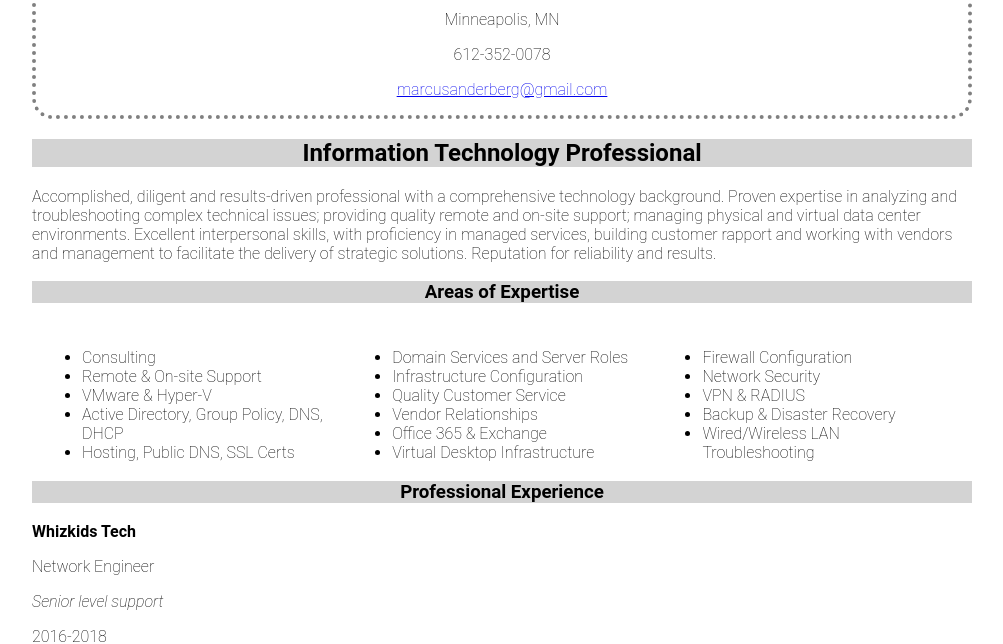
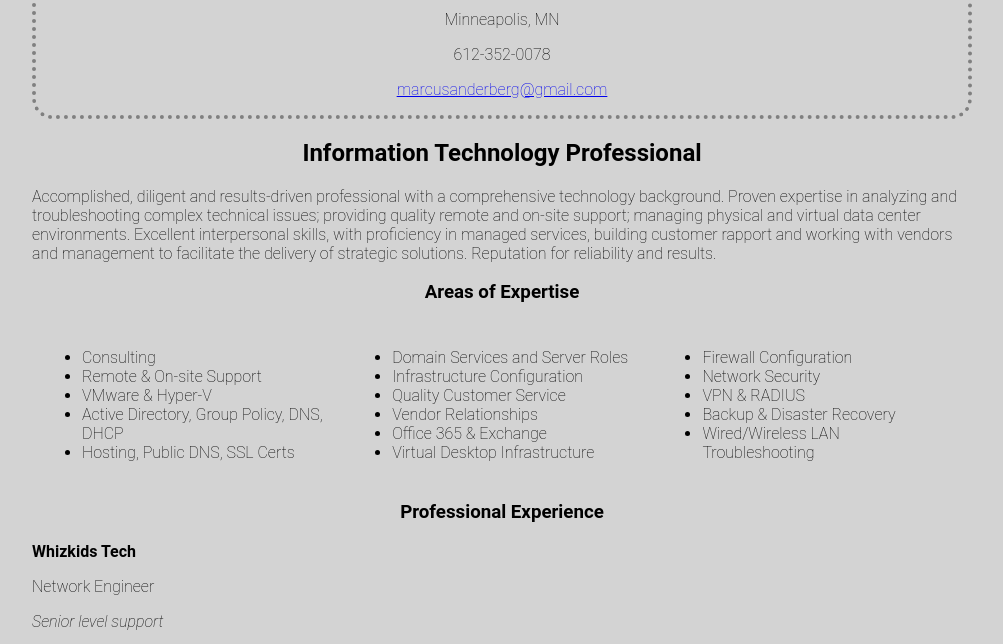
Before and after one commit to bazookalip/bazookalip.github.io, a plain HTML site: page index.html in a window 1280 px wide. Shown: the part 138-782 px from the top of the page, without its empty margins (138-1141 px from the left). Drawn offline with Linux system fonts and the light colour scheme.

Commit message:
Update style.css

```diff
--- a/style.css
+++ b/style.css
@@ -6,11 +6,14 @@ html, body {
   margin-right: 75px;
   margin-bottom: 10px;
   padding: 10px;
+
+
 }
 
 body {
   font-family: 'Roboto', sans-serif;
   font-weight: 100;
+  background-color:LightGray;
 }
 
 .name {
@@ -35,15 +38,16 @@ body {
 .column {
   float: left;
   padding: 10px;
-  height: 140px;
+  height: 150px;
+  margin-bottom: 10px;
 }
 
 .left, .right {
-width: 33%;
+  width: 33%;
 }
 
 .middle {
-width: 33%;
+  width: 33%;
 }
 
 
@@ -54,20 +58,17 @@ width: 33%;
 }
 
 p {
-   font-size: 16px;
+  font-size: 16px;
     }
 
 h1 {
    text-transform: uppercase;
-
 }
 
 h2 {
-  background-color:LightGray;
   text-align: center;
 }
 
 h3 {
-  background-color:LightGray;
   text-align: center;
 }
```
